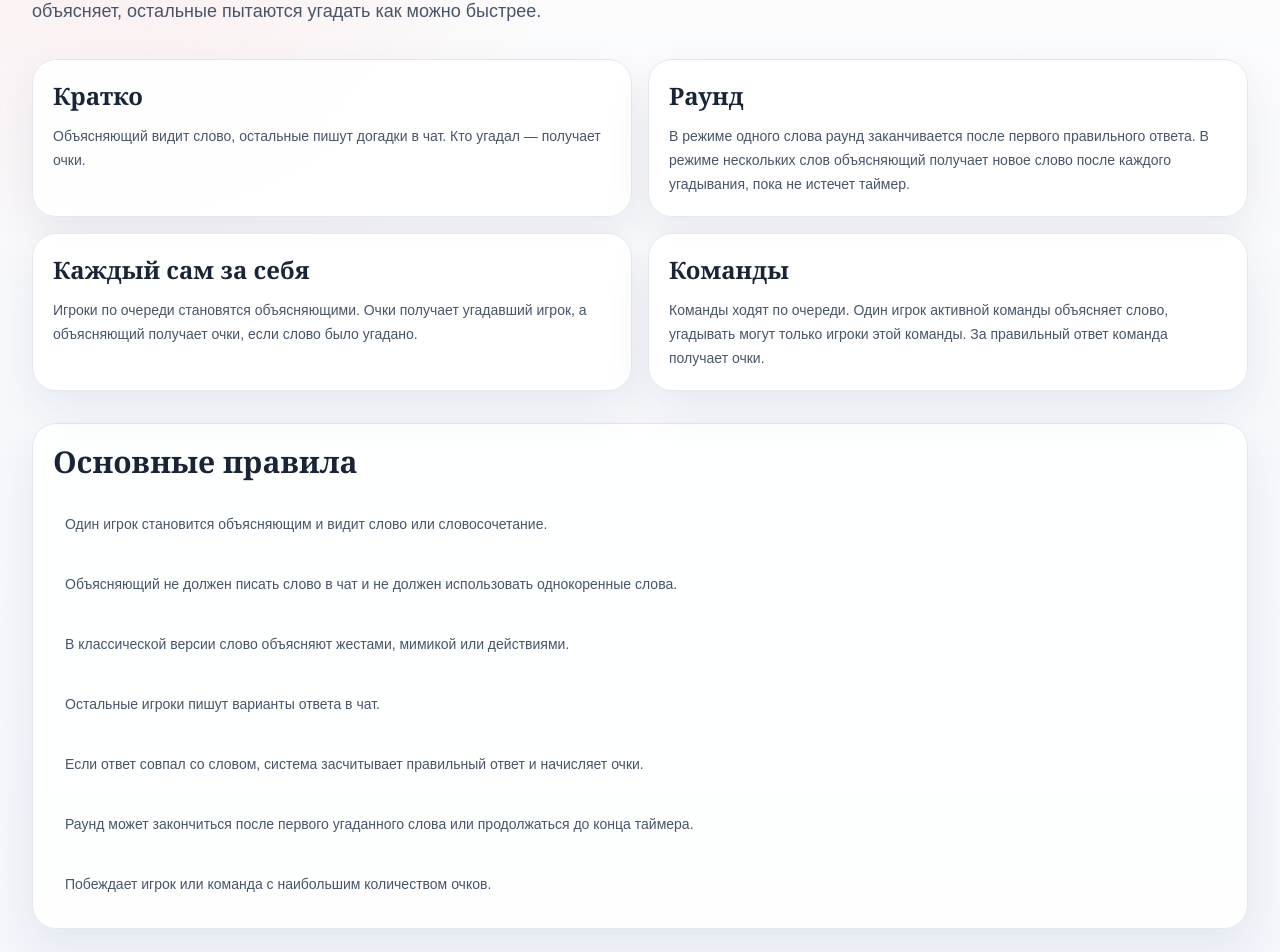
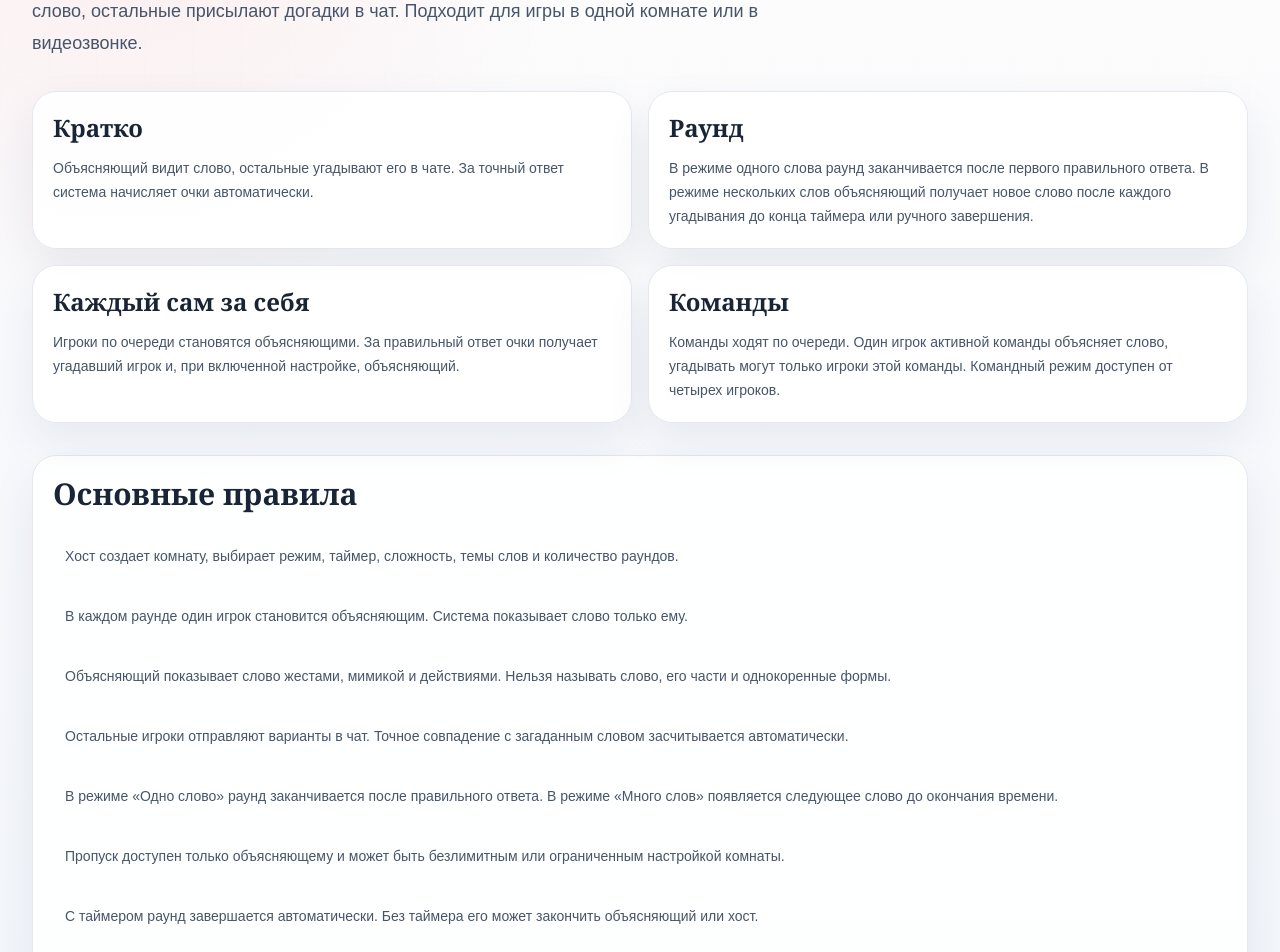
Before and after one commit to Iutin12/Project-Game, a Next.js app: page /rules/crocodile in a window 1280 px wide. Shown: the part 259-1211 px from the top of the page. Built offline with nearby package versions, Linux system fonts and the light colour scheme; no server answers.

Commit message:
Add Crocodile test mode and rules

```diff
--- /dev/null
+++ b/src/app/dev/crocodile-test/page.tsx
@@ -0,0 +1,62 @@
+"use client";
+
+import { useState } from "react";
+import { useRouter } from "next/navigation";
+import { AppShell } from "@/components/layout/AppShell";
+import { Button } from "@/components/ui/Button";
+
+export default function CrocodileTestPage() {
+  const router = useRouter();
+  const [playersCount, setPlayersCount] = useState(6);
+  const [creating, setCreating] = useState(false);
+  const [error, setError] = useState("");
+
+  async function createTestRoom() {
+    setCreating(true);
+    setError("");
+    try {
+      const response = await fetch("/api/dev/create-crocodile-test-room", {
+        method: "POST",
+        headers: { "content-type": "application/json" },
+        body: JSON.stringify({ playersCount })
+      });
+      const payload = await response.json().catch(() => null) as { code?: string; hostKey?: string; playerId?: string; error?: string } | null;
+      if (!response.ok || !payload?.code || !payload.hostKey || !payload.playerId) {
+        throw new Error(payload?.error ?? "Не удалось создать тестовую комнату");
+      }
+      window.localStorage.setItem(`hostKey:${payload.code}`, payload.hostKey);
+      window.localStorage.setItem(`playerId:${payload.code}`, payload.playerId);
+      router.push(`/room/${payload.code}`);
+    } catch (caught) {
+      setError(caught instanceof Error ? caught.message : "Не удалось создать тестовую комнату");
+      setCreating(false);
+    }
+  }
+
+  return (
+    <AppShell>
+      <section className="mx-auto flex min-h-[70vh] w-full max-w-2xl flex-col justify-center py-12">
+        <p className="text-sm font-black uppercase tracking-[0.22em] text-coral">Dev / test</p>
+        <h1 className="mt-3 font-display text-4xl font-semibold text-ink sm:text-6xl">Тест игры «Крокодил»</h1>
+        <p className="mt-4 text-slate-600 dark:text-white/60">
+          Создайте закрытую комнату с ботами, настройте правила и проверьте объяснение слов, пропуски, команды, таймер и подсчет очков.
+        </p>
+        <label className="mt-8 text-sm font-bold">
+          Игроков с ботами
+          <input
+            type="number"
+            min={3}
+            max={20}
+            value={playersCount}
+            onChange={(event) => setPlayersCount(Math.min(20, Math.max(3, Number(event.target.value) || 3)))}
+            className="mt-2 block w-full rounded-xl border border-line bg-white px-4 py-3 dark:border-white/10 dark:bg-slate-900"
+          />
+        </label>
+        <Button className="mt-4" disabled={creating} onClick={createTestRoom}>
+          {creating ? "Создаем..." : "Создать тестовую комнату"}
+        </Button>
+        {error ? <p className="mt-4 text-sm font-bold text-coral">{error}</p> : null}
+      </section>
+    </AppShell>
+  );
+}
--- a/src/app/how-to-play/page.tsx
+++ b/src/app/how-to-play/page.tsx
@@ -4,6 +4,7 @@ import { gamesByAvailability } from "@/games/config";
 
 const testRoutes: Record<string, string> = {
   mafia: "/dev/mafia-test",
+  crocodile: "/dev/crocodile-test",
   bunker: "/dev/bunker-test",
   spy: "/dev/spy-test",
   alias: "/dev/alias-test"
--- a/src/app/rules/crocodile/page.tsx
+++ b/src/app/rules/crocodile/page.tsx
@@ -1,13 +1,14 @@
 import { AppShell } from "@/components/layout/AppShell";
 
 const rules = [
-  "Один игрок становится объясняющим и видит слово или словосочетание.",
-  "Объясняющий не должен писать слово в чат и не должен использовать однокоренные слова.",
-  "В классической версии слово объясняют жестами, мимикой или действиями.",
-  "Остальные игроки пишут варианты ответа в чат.",
-  "Если ответ совпал со словом, система засчитывает правильный ответ и начисляет очки.",
-  "Раунд может закончиться после первого угаданного слова или продолжаться до конца таймера.",
-  "Побеждает игрок или команда с наибольшим количеством очков."
+  "Хост создает комнату, выбирает режим, таймер, сложность, темы слов и количество раундов.",
+  "В каждом раунде один игрок становится объясняющим. Система показывает слово только ему.",
+  "Объясняющий показывает слово жестами, мимикой и действиями. Нельзя называть слово, его части и однокоренные формы.",
+  "Остальные игроки отправляют варианты в чат. Точное совпадение с загаданным словом засчитывается автоматически.",
+  "В режиме «Одно слово» раунд заканчивается после правильного ответа. В режиме «Много слов» появляется следующее слово до окончания времени.",
+  "Пропуск доступен только объясняющему и может быть безлимитным или ограниченным настройкой комнаты.",
+  "С таймером раунд завершается автоматически. Без таймера его может закончить объясняющий или хост.",
+  "После установленного числа раундов побеждает игрок или команда с наибольшим количеством очков. При режиме без лимита хост завершает раунды вручную."
 ];
 
 export default function CrocodileRulesPage() {
@@ -17,30 +18,30 @@ export default function CrocodileRulesPage() {
         <p className="text-sm font-semibold uppercase tracking-[0.22em] text-ocean">Правила</p>
         <h1 className="mt-3 font-display text-4xl font-semibold text-ink sm:text-5xl">Крокодил</h1>
         <p className="mt-4 max-w-3xl text-lg leading-8 text-slate-600">
-          Крокодил — игра на объяснение слов без прямого называния. Один игрок показывает или объясняет,
-          остальные пытаются угадать как можно быстрее.
+          Крокодил — игра на объяснение слов без прямого называния. Один игрок показывает слово, остальные
+          присылают догадки в чат. Подходит для игры в одной комнате или в видеозвонке.
         </p>
 
         <section className="mt-8 grid gap-4 lg:grid-cols-2">
           <RulesBlock title="Кратко">
-            <p>Объясняющий видит слово, остальные пишут догадки в чат. Кто угадал — получает очки.</p>
+            <p>Объясняющий видит слово, остальные угадывают его в чате. За точный ответ система начисляет очки автоматически.</p>
           </RulesBlock>
           <RulesBlock title="Раунд">
             <p>
               В режиме одного слова раунд заканчивается после первого правильного ответа. В режиме нескольких слов
-              объясняющий получает новое слово после каждого угадывания, пока не истечет таймер.
+              объясняющий получает новое слово после каждого угадывания до конца таймера или ручного завершения.
             </p>
           </RulesBlock>
           <RulesBlock title="Каждый сам за себя">
             <p>
-              Игроки по очереди становятся объясняющими. Очки получает угадавший игрок, а объясняющий получает
-              очки, если слово было угадано.
+              Игроки по очереди становятся объясняющими. За правильный ответ очки получает угадавший игрок и,
+              при включенной настройке, объясняющий.
             </p>
           </RulesBlock>
           <RulesBlock title="Команды">
             <p>
               Команды ходят по очереди. Один игрок активной команды объясняет слово, угадывать могут только игроки
-              этой команды. За правильный ответ команда получает очки.
+              этой команды. Командный режим доступен от четырех игроков.
             </p>
           </RulesBlock>
         </section>
--- a/src/games/crocodile/types.ts
+++ b/src/games/crocodile/types.ts
@@ -54,6 +54,7 @@ export type CrocodilePlayer = {
   name: string;
   connected: boolean;
   isHost: boolean;
+  isBot?: boolean;
   teamId?: string;
   score: number;
 };
@@ -95,6 +96,7 @@ export type CrocodileRoom = {
   createdAt: number;
   winnerIds?: string[];
   winningTeamId?: string;
+  devMode?: boolean;
 };
 
 export type PublicCrocodileRoom = Omit<CrocodileRoom, "hostKey" | "players" | "round"> & {
```
Also changed, not shown: 2 other files (tests, documents, lock files or other folders).
